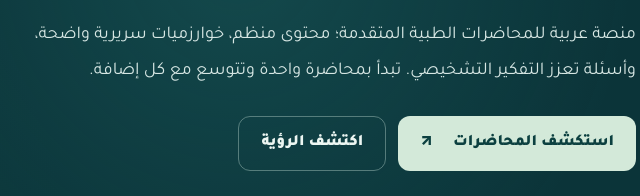
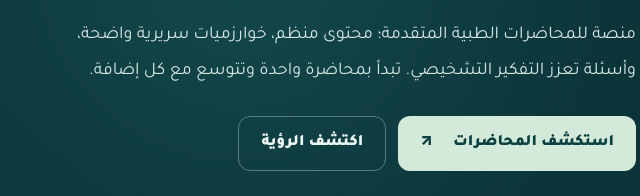
Before and after one commit to ghyathtab-oss/GS-AUH, a plain HTML site: page index.html in a window 1280 px wide. Shown: the part 364-560 px from the top of the page, 594-1234 px from the left. Drawn offline with Linux system fonts and the light colour scheme; a script that the page names is missing.

Commit message:
Update index.html

```diff
--- a/index.html
+++ b/index.html
@@ -2,7 +2,7 @@
 <html lang="ar" dir="rtl">
 <head>
  <meta charset="utf-8"><meta name="viewport" content="width=device-width, initial-scale=1"><meta name="theme-color" content="#0d3b40">
- <meta name="description" content="GS-AUH: مكتبة محاضرات طبية عربية تفاعلية قابلة للنمو — محاضرات سريرية، خوارزميات، وبطاقات وحالات تعليمية.">
+ <meta name="description" content="GS-AUH: مكتبة محاضرات طبية تفاعلية قابلة للنمو — محاضرات سريرية، خوارزميات، وبطاقات وحالات تعليمية.">
  <link rel="icon" href="assets/logo.svg" type="image/svg+xml">
  <link rel="preconnect" href="https://fonts.googleapis.com">
  <link href="https://fonts.googleapis.com/css2?family=Tajawal:wght@400;500;700;800;900&display=swap" rel="stylesheet">
@@ -23,7 +23,7 @@
   <div class="layout hero-grid">
    <div class="hero-copy"><div class="eyebrow"><span class="spark"></span> MEDICAL EDUCATION · EVIDENCE-FIRST</div>
      <h1 id="heroTitle">معرفة طبية عميقة.<br><em>في مساحة واحدة.</em></h1>
-     <p class="hero-description">منصة عربية للمحاضرات الطبية المتقدمة؛ محتوى منظم، خوارزميات سريرية واضحة، وأسئلة تعزز التفكير التشخيصي. تبدأ بمحاضرة واحدة وتتوسع مع كل إضافة.</p>
+     <p class="hero-description">منصة  للمحاضرات الطبية المتقدمة؛ محتوى منظم، خوارزميات سريرية واضحة، وأسئلة تعزز التفكير التشخيصي. تبدأ بمحاضرة واحدة وتتوسع مع كل إضافة.</p>
      <div class="hero-actions"><a class="btn primary" href="#library">استكشف المحاضرات <span aria-hidden="true">↗</span></a><a class="btn ghost" href="#vision">اكتشف الرؤية</a></div>
      <div class="hero-stats"><div><strong id="statLectures">1</strong><span>محاضرة في المكتبة</span></div><div><strong>30</strong><span>تشخيصاً في أول محاضرة</span></div><div><strong>04</strong><span>خوارزميات رئيسية</span></div></div>
    </div>
```
